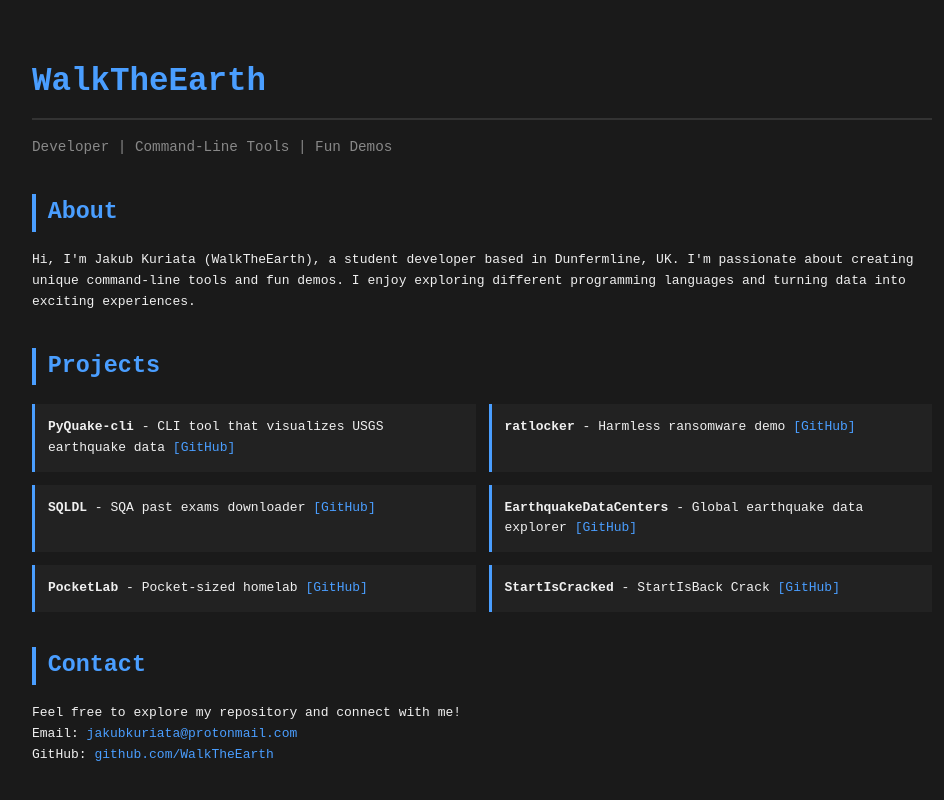
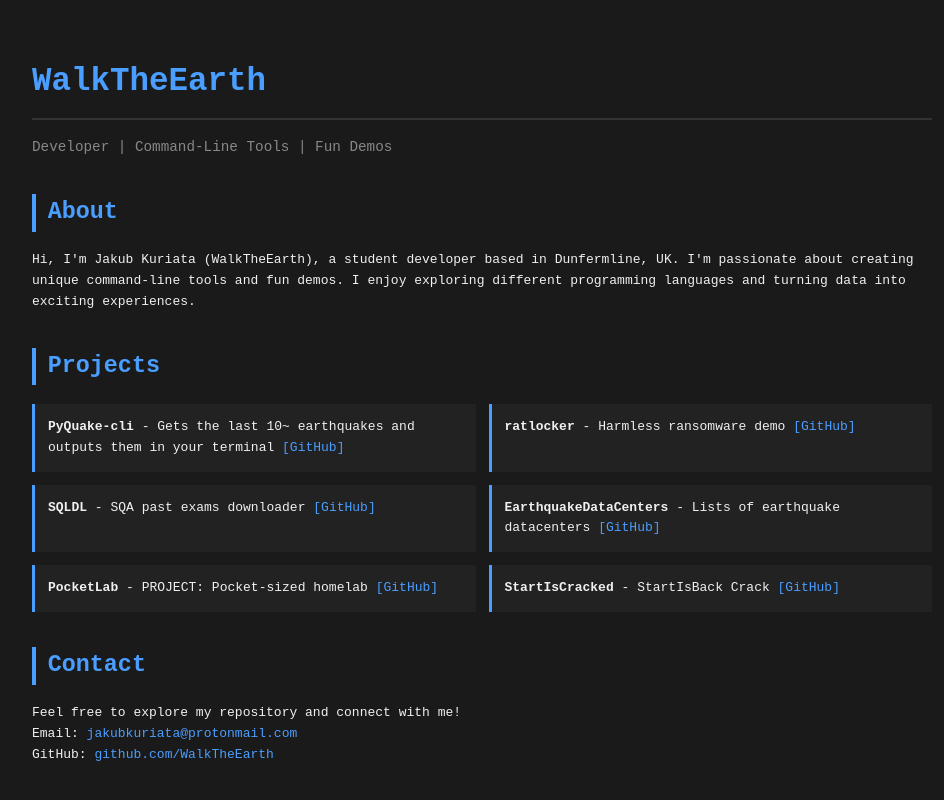
Before and after one commit to WalkTheEarth/homepage, a React (Vite) app: page / in a window 1280 px wide. Shown: the top 800 px of the page, without its empty margins (158-1102 px from the left). Built offline with nearby package versions, Linux system fonts and the light colour scheme; the HTML template or start-up script is replaced by a standard one.

Commit message:
Refine project descriptions

```diff
--- a/src/pages/Index.tsx
+++ b/src/pages/Index.tsx
@@ -1,10 +1,10 @@
 const Index = () => {
   const projects = [
-    { name: "PyQuake-cli", desc: "CLI tool that visualizes USGS earthquake data", link: "https://github.com/WalkTheEarth/PyQuake-cli" },
+    { name: "PyQuake-cli", desc: "Gets the last 10~ earthquakes and outputs them in your terminal", link: "https://github.com/WalkTheEarth/PyQuake-cli" },
     { name: "ratlocker", desc: "Harmless ransomware demo", link: "https://github.com/WalkTheEarth/ratlocker" },
     { name: "SQLDL", desc: "SQA past exams downloader", link: "https://github.com/WalkTheEarth/SQLDL" },
-    { name: "EarthquakeDataCenters", desc: "Global earthquake data explorer", link: "https://github.com/WalkTheEarth/EarthquakeDataCenters" },
-    { name: "PocketLab", desc: "Pocket-sized homelab", link: "https://github.com/WalkTheEarth/PocketLab" },
+    { name: "EarthquakeDataCenters", desc: "Lists of earthquake datacenters", link: "https://github.com/WalkTheEarth/EarthquakeDataCenters" },
+    { name: "PocketLab", desc: "PROJECT: Pocket-sized homelab", link: "https://github.com/WalkTheEarth/PocketLab" },
     { name: "StartIsCracked", desc: "StartIsBack Crack", link: "https://github.com/WalkTheEarth/StartIsCracked" }
   ];
 
```
